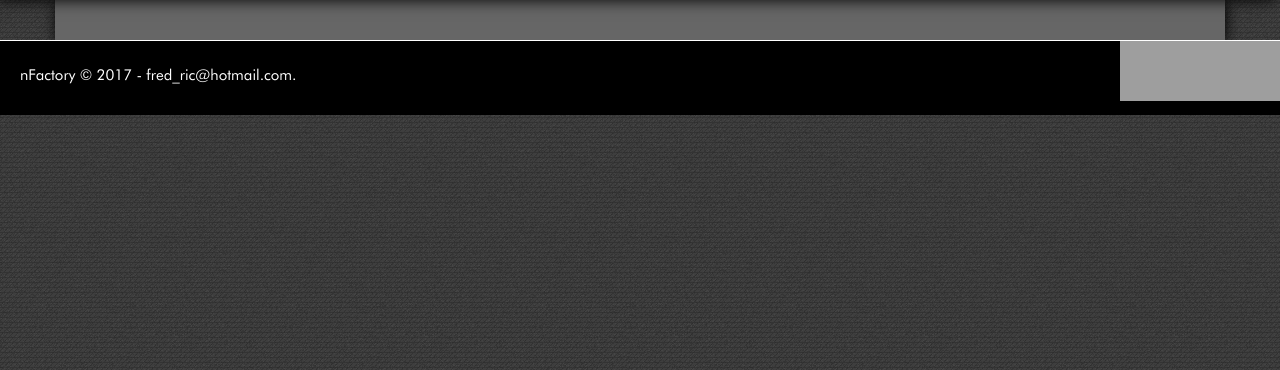
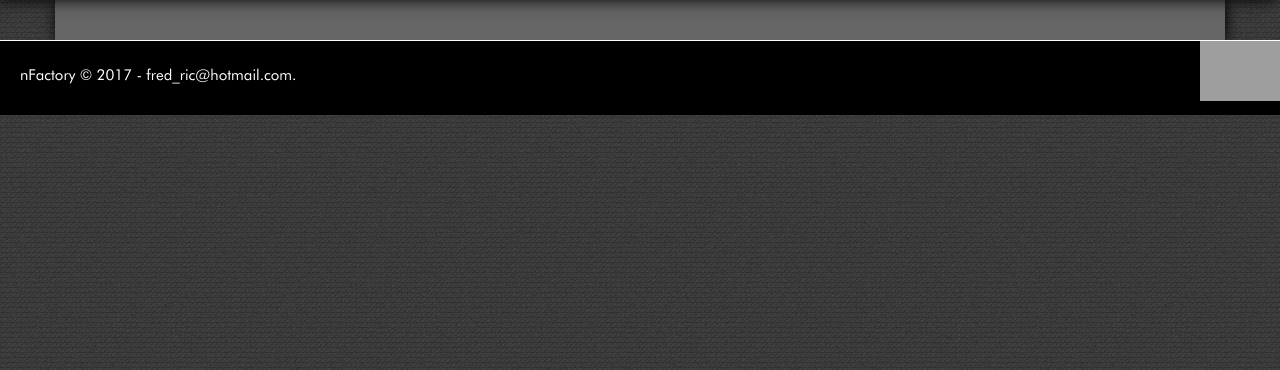
Before and after one commit to fredix75/shufler, a Symfony app: template src/SHUFLER/ShuflerBundle/Resources/views/layout.html.twig in a window 1280 px wide. Shown: the part 50-420 px from the top of the page. Run offline with Twig, Linux system fonts and the light colour scheme; the template is opened without the code that fills it, so the values that code supplies are empty; some libraries are stand-ins or nearby versions; grey boxes are pictures that could not be loaded.

Commit message:
changing footer

```diff
--- a/src/SHUFLER/ShuflerBundle/Resources/views/layout.html.twig
+++ b/src/SHUFLER/ShuflerBundle/Resources/views/layout.html.twig
@@ -46,7 +46,6 @@
 
 		<footer>
 			<img src="https://www.kangourouge.com/img/fixtures/expertises/badge-symfony.png" height=60px style="display:block;float:right;"/>
-			<img src="http://www.developpeur-informatique.fr/bundles/alexwebsiteindex/img/tech.png" height=60px style="display:block;float:right;"/>
 	    	<br/><p>nFactory © {{ 'now'|date('Y') }} - fred_ric@hotmail.com.</p>
 	    </footer>
 
```
